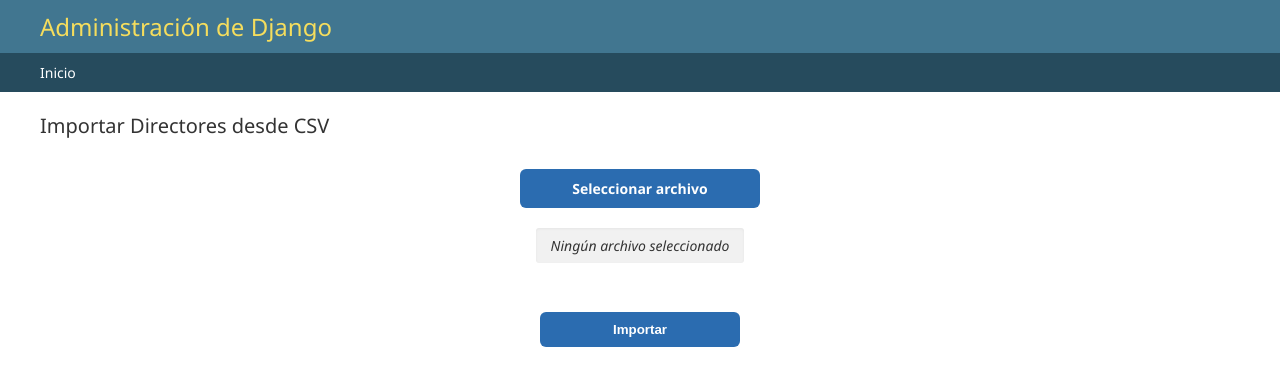
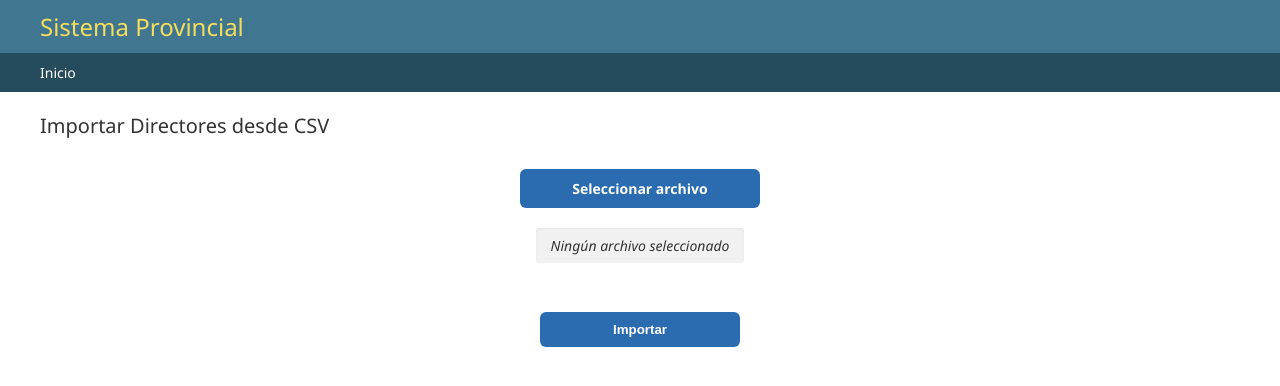
Before and after one commit to Alerxp/login_provincia, a Django app: page /importar-directores/ in a window 1280 px wide. Shown: the top 386 px of the page. Run offline with Django 5.2, Linux system fonts and the light colour scheme; the visitor is signed in with stand-in values (Sample User, id 1).

Commit message:
Personalización: mejoras al panel y cambio de títulos

```diff
--- a/loginapp/admin.py
+++ b/loginapp/admin.py
@@ -2,3 +2,6 @@ from django.contrib import admin
 from .models import CUEUsuario
 
 admin.site.register(CUEUsuario)
+admin.site.site_header = "Sistema Provincial"
+admin.site.site_title = "Login Provincial"
+admin.site.index_title = "Administración"
--- a/loginapp/templates/loginapp/importar_directores.html
+++ b/loginapp/templates/loginapp/importar_directores.html
@@ -1,5 +1,11 @@
 {% extends "admin/base_site.html" %}
 {% load static %}
+
+{% block title %}Importar Directores{% endblock %}
+
+{% block branding %}
+  <h1 id="site-name"><a href="{% url 'admin:index' %}">Sistema Provincial</a></h1>
+{% endblock %}
 
 {% block content %}
 <style>
```
